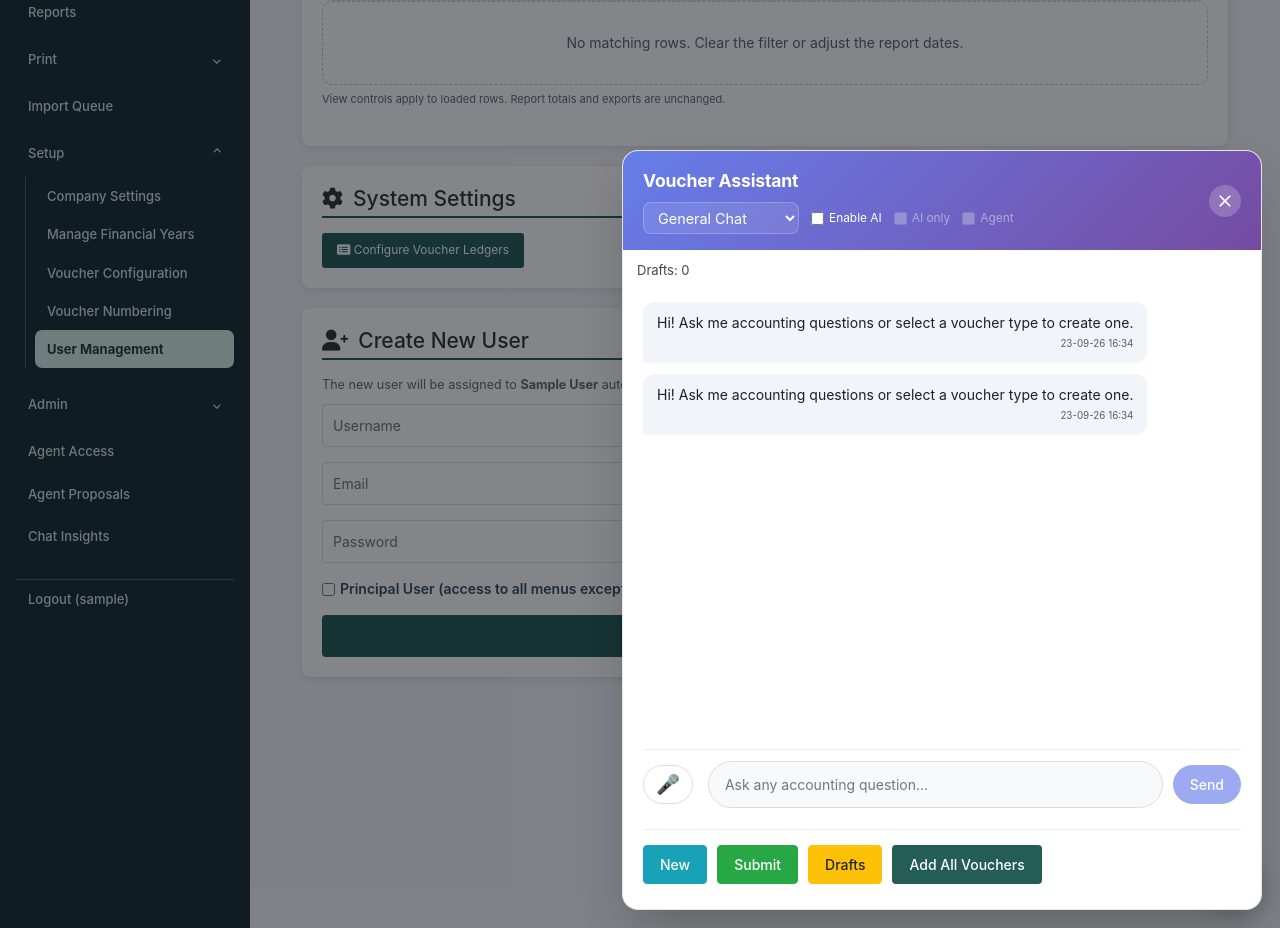
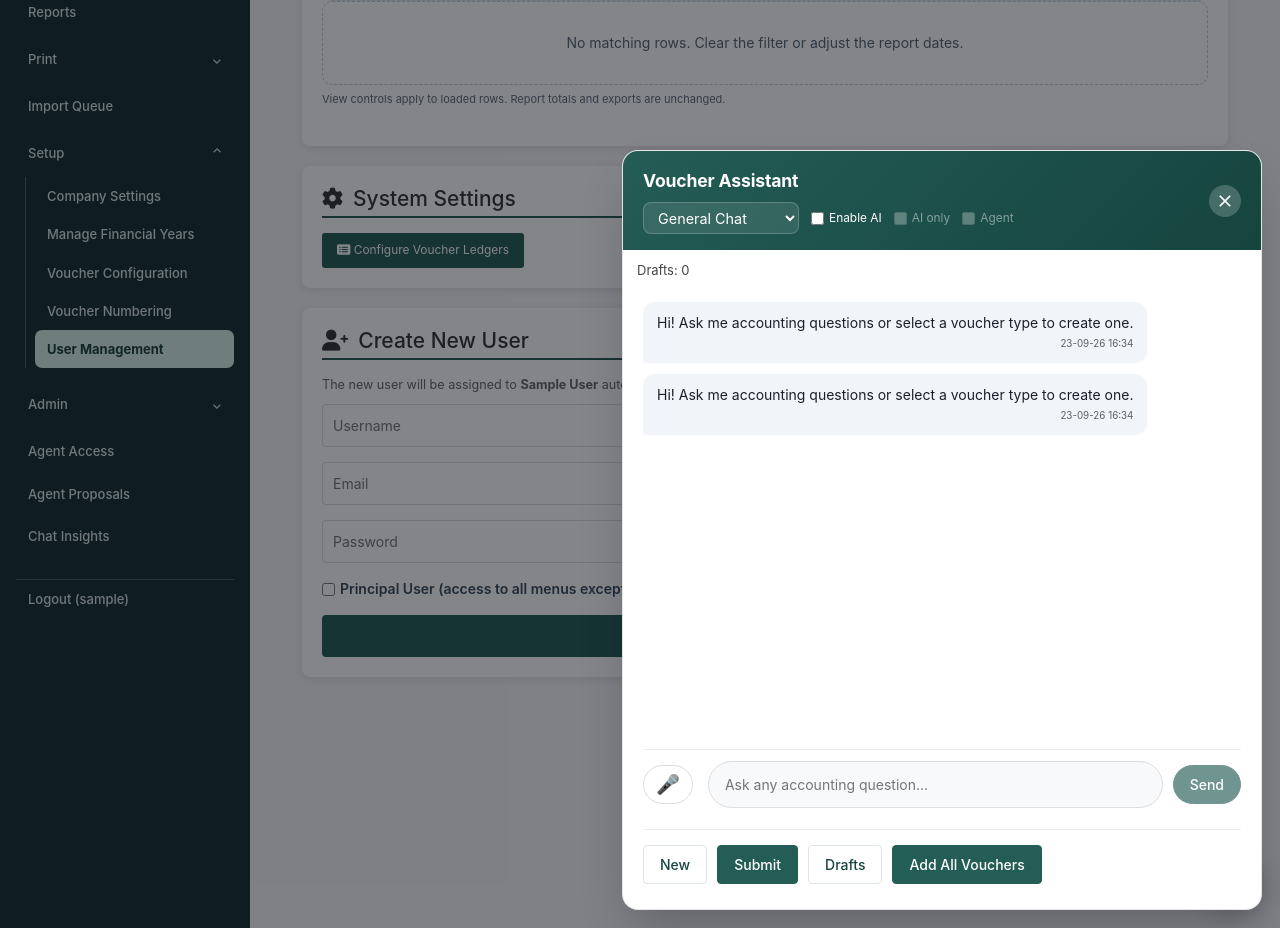
Before and after one commit to muhammednafick-cyber/accounting-app, a Flask app: page /admin in a window 1280 px wide, after a click that opens the changed part. Shown: the part 386-1314 px from the top of the page. Run offline with Flask 3, Linux system fonts and the light colour scheme; the visitor is signed in with stand-in values (Sample User, id 1); data that the repository does not hold is empty; parts of the project's set-up code (start-up, migrations or seed data) failed here and were passed over; some libraries are stand-ins or nearby versions.

Commit message:
Put the chat window in the brand green
The chat header, the send button, your own message bubbles and several
focus borders were still the old purple, and the four action buttons
were teal, green, yellow and blue. The purple came from two colour
variables, which now point at the brand greens, so every accent that
read them is right at once. The buttons now have one order: the ones
that save work are solid green, New and Drafts are quiet outlines.

The stylesheet version is bumped so browsers fetch the new colours.

Co-Authored-By: Claude Opus 5.5 <noreply@anthropic.com>

```diff
--- a/static/style.css
+++ b/static/style.css
@@ -12,8 +12,8 @@
     --brand: #2563ab;
     --brand-dark: #1a3c6e;
     --brand-soft: #dbeafe;
-    --nav-from: #667eea;
-    --nav-to: #764ba2;
+    --nav-from: #245c56;   /* brand, as in ui.css --brand */
+    --nav-to: #16443f;     /* brand-dark */
 
     /* intent */
     --success: #28a745;
@@ -1100,48 +1100,34 @@ table td button {
     border-top: 1px solid #eee;
 }
 
-#vaChatNewBtn {
-    background-color: var(--info);
-    border-color: var(--info);
-    color: white;
-}
-
-#vaChatNewBtn:hover {
-    background-color: #138496;
-    border-color: #117a8b;
-}
-
-#vaChatSubmitBtn {
-    background-color: var(--success);
-    border-color: var(--success);
-    color: white;
-}
-
-#vaChatSubmitBtn:hover {
-    background-color: var(--success-dark);
-    border-color: #1e7e34;
-}
-
+#vaChatNewBtn,
 #vaChatShowDraftsBtn {
-    background-color: var(--warning);
-    border-color: var(--warning);
-    color: #212529;
-}
-
+    background-color: #fff;
+    border: 1px solid var(--border, #dde5eb);
+    color: var(--brand-dark, #16443f);
+}
+
+#vaChatNewBtn:hover,
 #vaChatShowDraftsBtn:hover {
-    background-color: #e0a800;
-    border-color: #d39e00;
-}
-
-#vaChatSendBtn {
-    background-color: var(--nav-from);
-    border-color: var(--nav-from);
-    color: white;
-}
-
-#vaChatSendBtn:hover {
-    background-color: #5a67d8;
-    border-color: #5a67d8;
+    background-color: var(--brand-soft, #e8f3ef);
+    border-color: var(--brand, #245c56);
+    color: var(--brand-dark, #16443f);
+}
+
+#vaChatSubmitBtn,
+#vaChatSendBtn,
+#vaChatAddAllBtn {
+    background-color: var(--brand, #245c56);
+    border-color: var(--brand, #245c56);
+    color: white;
+}
+
+#vaChatSubmitBtn:hover,
+#vaChatSendBtn:hover,
+#vaChatAddAllBtn:hover {
+    background-color: var(--brand-dark, #16443f);
+    border-color: var(--brand-dark, #16443f);
+    color: white;
 }
 
 #vaChatMicBtn {
--- a/templates/base.html
+++ b/templates/base.html
@@ -8,7 +8,7 @@
     <title>{% block title %}Accounting App{% endblock %}</title>
     <link href="https://cdn.jsdelivr.net/npm/bootstrap@5.3.0/dist/css/bootstrap.min.css" rel="stylesheet">
     <link rel="stylesheet" href="https://cdn.jsdelivr.net/npm/bootstrap-icons@1.7.2/font/bootstrap-icons.css">
-    <link rel="stylesheet" href="{{ url_for('static', filename='style.css') }}?v=20260705_1">
+    <link rel="stylesheet" href="{{ url_for('static', filename='style.css') }}?v=20260923_2">
     <link rel="stylesheet" href="{{ url_for('static', filename='overlay.css') }}">
     <!-- Global Dependencies -->
     <link rel="stylesheet" href="https://cdn.jsdelivr.net/npm/flatpickr/dist/flatpickr.min.css">
```
